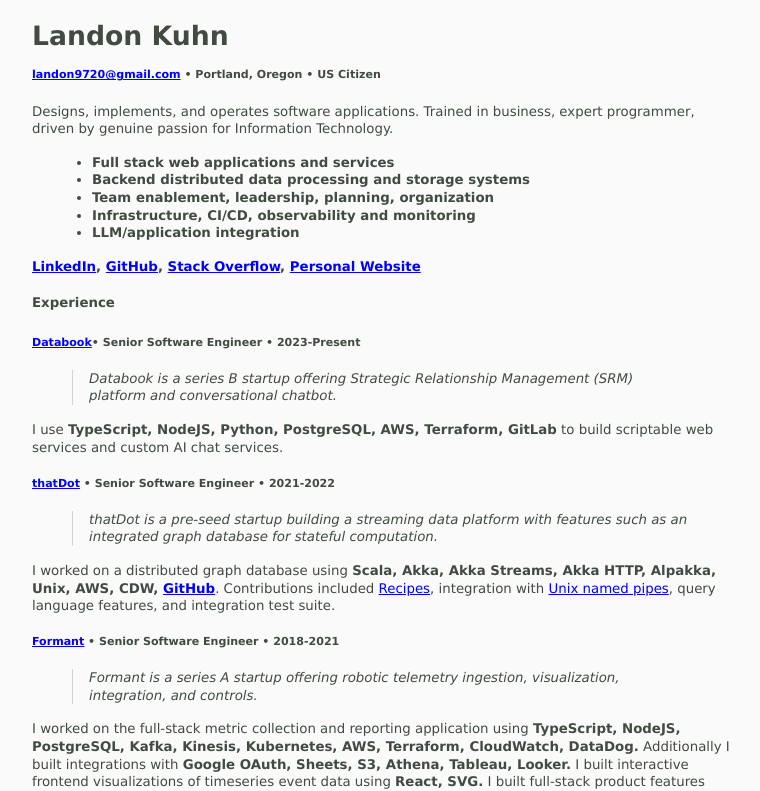
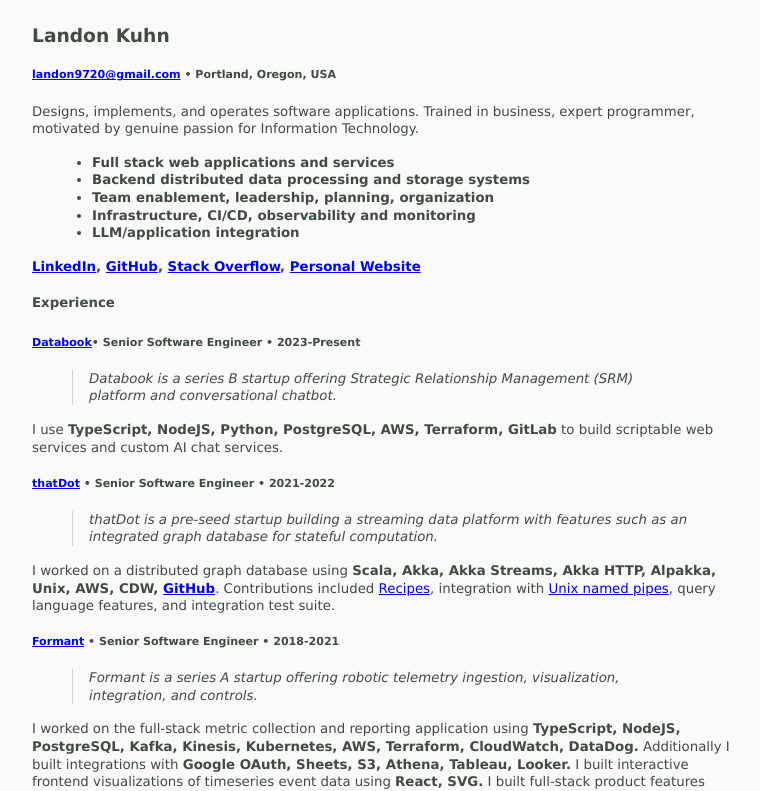
Before and after one commit to landon9720/resume, a Next.js app: page / in a window 1280 px wide. Shown: the top 791 px of the page, without its empty margins (258-1018 px from the left). Built offline with nearby package versions, Linux system fonts and the light colour scheme.

Commit message:
minor fixes

```diff
--- a/app/resume.mdx
+++ b/app/resume.mdx
@@ -1,8 +1,8 @@
-# Landon Kuhn
+## Landon Kuhn
 
-##### [landon9720@gmail.com](mailto://landon9720@gmail.com) • Portland, Oregon • US Citizen
+##### [landon9720@gmail.com](mailto://landon9720@gmail.com) • Portland, Oregon, USA
 
-Designs, implements, and operates software applications. Trained in business, expert programmer, driven by genuine passion for Information Technology.
+Designs, implements, and operates software applications. Trained in business, expert programmer, motivated by genuine passion for Information Technology.
 
 - **Full stack web applications and services**
 - **Backend distributed data processing and storage systems**
@@ -57,7 +57,7 @@ I helped to develop the full-stack web application, web services, front end, and
 
 > Qualcomm designs, manufactures, and markets wireless telecommunications products and services based on CDMA technology, and delivers integrated wireless applications and services.
 
-At QUALCOMM I implemented application features used by drivers of long-haul tractor-trailers using **C, C++, C#, Windows CE.** I also developed applications for real-time monitoring of freight using **Java, JavaScript, Google Maps API.** Using **C, Java** I helped create algorithms for processing and visualization of driver logs according to FMCSA Hours-of-Service regulations. I contributed development to a desktop application IDE for BREW phone applications using **Python, wxWidgets.** I was responsible for build automation in **Perl** for a multi-platform product SDK. QUALCOMM is where I started my career by supporting IT infrastructure for Portland office, including workstations for 50+ employees, on-premises servers, LAN/WAN, and telecommunications equipment.
+At QUALCOMM I implemented application features used by drivers of long-haul tractor-trailers using **C, C++, C#, Windows CE.** I also developed applications for real-time monitoring of freight using **Java, JavaScript, Google Maps API.** Using **C, Java** I helped create algorithms for processing and visualization of driver logs according to FMCSA Hours-of-Service regulations. I contributed development to a desktop application IDE for BREW phone applications using **Python, wxWidgets.** I was responsible for build automation in **Perl** for a multi-platform product SDK. QUALCOMM is where I started my career by supporting IT infrastructure for the Portland office, including workstations for 50+ employees, on-premises servers, LAN/WAN, and telecommunications equipment.
 
 #### Education
 
```
